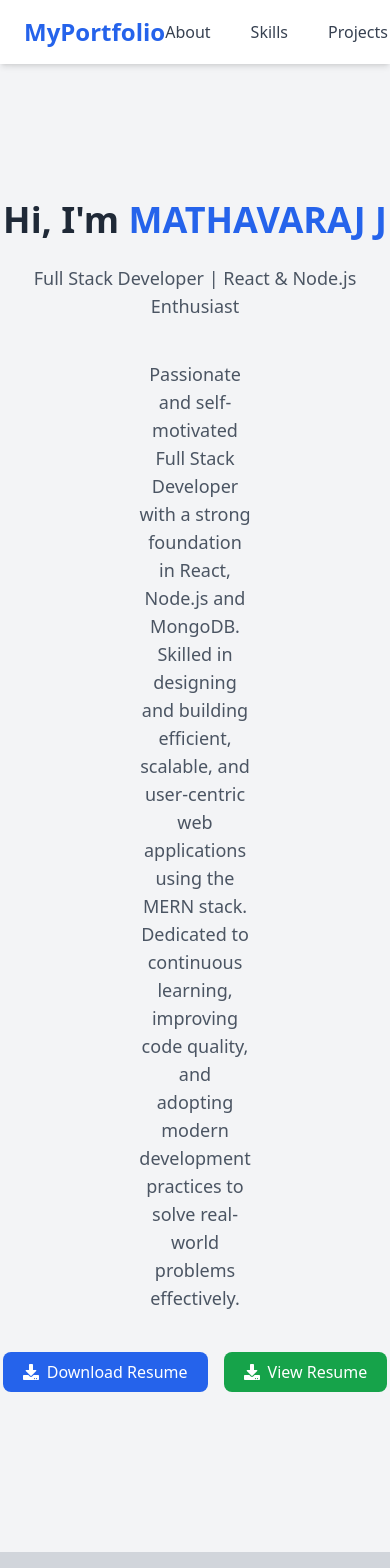
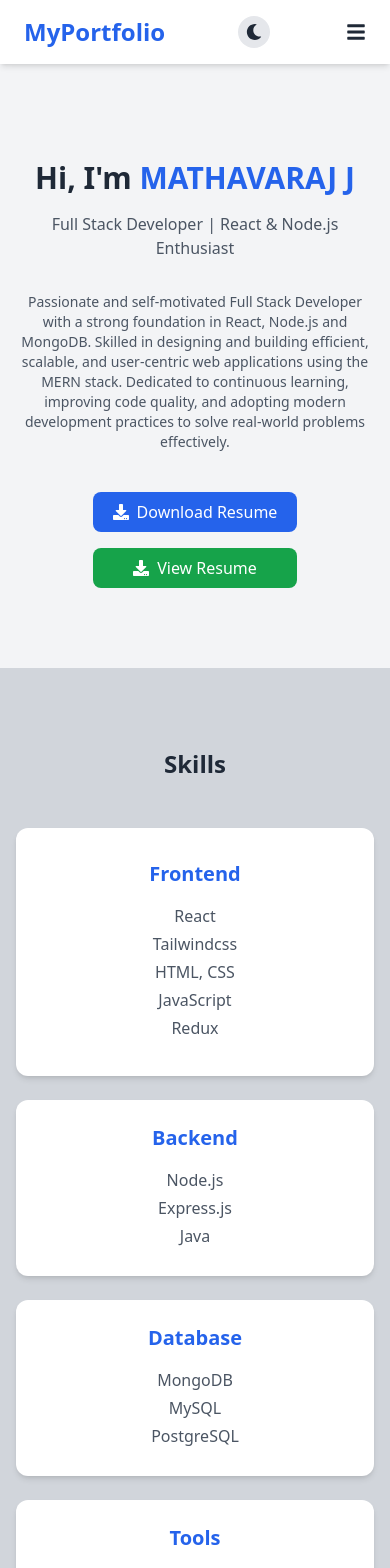
Before and after one commit to Mathavaraj1219/My-Portfolio, a React (Vite) app in the folder my-portfolio/: page / in a window 390 px wide. Shown: the top 1568 px of the page. Built offline with nearby package versions, Linux system fonts and the light colour scheme.

Commit message:
refactor: improve layout and styling across multiple components for better responsiveness and visual consistency

```diff
--- a/my-portfolio/src/components/About.jsx
+++ b/my-portfolio/src/components/About.jsx
@@ -4,9 +4,9 @@ import { FaDownload } from 'react-icons/fa';
 
 const About = () => {
 return (
-    <section className="flex flex-col items-center justify-center text-center mt-10 py-40 bg-gray-100 dark:bg-gray-700">
+    <section className="flex flex-col items-center justify-center text-center mt-20 py-20 px-4 sm:px-8 md:px-16 lg:px-32 bg-gray-100 dark:bg-gray-700">
     <motion.h1
-        className="text-4xl font-bold mb-6"
+        className="text-3xl sm:text-4xl font-bold mb-4"
         initial={{ opacity: 0, x: -500 }}
         whileInView={{ opacity: 1, x: 0 }}
         transition={{ duration: 1 }}
@@ -16,7 +16,7 @@ return (
 
 
     <motion.p
-        className="text-lg text-gray-600 dark:text-gray-300 mb-10"
+        className="text-base sm:text-lg text-gray-600 dark:text-gray-300 mb-8"
         initial={{ opacity: 0, x:500 }}
         whileInView={{ opacity: 1, x:0 }}
         transition={{ duration: 1.5 }}
@@ -24,19 +24,19 @@ return (
         Full Stack Developer | React & Node.js Enthusiast
     </motion.p>
 
-    <p className="text-lg text-gray-600 text-center dark:text-gray-300 mb-10 px-60">Passionate and self-motivated Full Stack Developer with a strong foundation in React, Node.js and MongoDB.
+    <p className="text-sm sm:text-base md:text-lg text-gray-600 dark:text-gray-300 mb-10 max-w-3xl">Passionate and self-motivated Full Stack Developer with a strong foundation in React, Node.js and MongoDB.
     Skilled in designing and building efficient, scalable, and user-centric web applications using the MERN stack.
     Dedicated to continuous learning, improving code quality, and adopting modern development practices to solve real-world problems effectively.</p>
 
 
-    <div className="flex gap-4">
-        <motion.a href="/Mathavaraj-j-resume.pdf" download className="flex items-center gap-2 bg-blue-600 text-white px-5 py-2 rounded-lg hover:bg-blue-700 transition duration-300"
+    <div className="flex flex-col sm:flex-row gap-4">
+        <motion.a href="/Mathavaraj-j-resume.pdf" download className="flex items-center justify-center gap-2 bg-blue-600 text-white px-5 py-2 rounded-lg hover:bg-blue-700 transition duration-300"
         whileHover={{ scale: 1.1 }}
         >
             <FaDownload /> Download Resume
         </motion.a>
 
-        <motion.a href="/Mathavaraj-j-resume.pdf" target="_blank" rel="noopener noreferrer" className="flex items-center gap-2 bg-green-600 text-white px-5 py-2 rounded-lg hover:bg-green-700 transition duration-300"
+        <motion.a href="/Mathavaraj-j-resume.pdf" target="_blank" rel="noopener noreferrer" className="flex items-center justify-center gap-2 bg-green-600 text-white px-5 py-2 rounded-lg hover:bg-green-700 transition duration-300"
         whileHover={{ scale: 1.1 }}
         >
             <FaDownload /> View Resume
--- a/my-portfolio/src/components/Contacts.jsx
+++ b/my-portfolio/src/components/Contacts.jsx
@@ -63,9 +63,9 @@ const showToast = (type) => {
 return (
     <section className="py-32 text-center bg-gray-100 dark:bg-gray-700">
         <h2 className="text-3xl font-bold mb-10">Contact Me</h2>
-        <form ref={form} onSubmit={sendEmail} className="flex flex-col gap-4 max-w-md mx-auto">
-            <input type="text" name="name" placeholder="Your Name" required className="border p-2 rounded" />
-            <input type="email" name="email" placeholder="Your Email" required className="border p-2 rounded" />
+        <form ref={form} onSubmit={sendEmail} className="flex flex-col gap-4 max-w-md mx-auto px-4">
+            <input type="text" name="name" placeholder="Your Name" required className="border p-2 rounded w-full" />
+            <input type="email" name="email" placeholder="Your Email" required className="border p-2 rounded w-full" />
             <textarea name="message" placeholder="Your Message" required className="border text-black p-2 rounded h-32" />
             <button
                 type="submit"
--- a/my-portfolio/src/components/Education.jsx
+++ b/my-portfolio/src/components/Education.jsx
@@ -6,7 +6,7 @@ const Education = () => {
 return (
     <section className="py-32 bg-gray-300 dark:bg-gray-800 text-center">
         <h2 className="text-3xl font-bold mb-20">Education</h2>
-        <div className="grid grid-rows-4 gap-6 max-w-5xl mx-auto px-4">
+        <div className="grid grid-cols-1 gap-8 max-w-4xl mx-auto px-4 sm:px-8 md:px-16 lg:px-32">
             <motion.div className="bg-white dark:bg-gray-700 p-6 rounded-xl shadow-md"
                     initial={{ opacity: 0, scale: 0 }}
                     whileInView={{ opacity: 1, scale: 1 }}
--- a/my-portfolio/src/components/Footer.jsx
+++ b/my-portfolio/src/components/Footer.jsx
@@ -3,8 +3,8 @@ import { Link } from "react-scroll";
 
 export default function Footer() {
   return (
-    <footer className="bg-gray-300 dark:bg-gray-800 py-8 mt-12">
-      <div className="max-w-6xl mx-auto px-6 md:flex md:items-center md:justify-between">
+    <footer className="bg-gray-300 dark:bg-gray-800 py-8 mt-12 px-4">
+      <div className="max-w-6xl mx-auto flex flex-col md:flex-row md:items-center md:justify-between gap-6">
         <div className="text-center md:text-left mb-4 md:mb-0">
           <h2 className="text-2xl ">MATHAVARAJ J</h2>
           <p className="text-sm">Full Stack Developer</p>
--- a/my-portfolio/src/components/Navbar.jsx
+++ b/my-portfolio/src/components/Navbar.jsx
@@ -1,21 +1,34 @@
 import { Link } from 'react-scroll';
-import { FaSun, FaMoon } from 'react-icons/fa';
-
+import { FaSun, FaMoon, FaBars, FaTimes } from 'react-icons/fa';
+import { useState } from 'react';
 
 const Navbar = ({ darkMode, setDarkMode }) => {
+    const [menuOpen, setMenuOpen] = useState(false);
+
 return (
     <nav className="fixed flex justify-between items-center px-6 py-4 bg-white dark:bg-gray-800 shadow-md w-full top-0 z-50">
-        <h1 className="text-2xl font-bold text-blue-600">MyPortfolio</h1>
-        <div className="flex gap-10 text-gray-700 dark:text-gray-200">
+        <h1 className="text-2xl md:text-2xl font-bold text-blue-600">MyPortfolio</h1>
+        <div className="hidden md:flex gap-8 text-gray-700 dark:text-gray-200">
             <Link to="about" smooth duration={500} className="cursor-pointer hover:text-blue-600">About</Link>
             <Link to="skills" smooth duration={500} className="cursor-pointer hover:text-blue-600">Skills</Link>
             <Link to="projects" smooth duration={500} className="cursor-pointer hover:text-blue-600">Projects</Link>
             <Link to="education" smooth duration={500} className="cursor-pointer hover:text-blue-600">Education</Link>
             <Link to="contact" smooth duration={500} className="cursor-pointer hover:text-blue-600">Contact</Link>
         </div>
-        <button onClick={() => setDarkMode(!darkMode)} className="p-2 rounded-full bg-gray-200 dark:bg-gray-700">
+        <button onClick={() => setDarkMode(!darkMode)} className="p-2 rounded-full bg-gray-200 ml-2 dark:bg-gray-700">
             {darkMode ? <FaSun className="text-yellow-400" /> : <FaMoon className="text-gray-800" />}
         </button>
+        <button className="md:hidden ml-3" onClick={() => setMenuOpen(!menuOpen)}>
+        {menuOpen ? <FaTimes size={20} /> : <FaBars size={20} />}
+      </button>
+      {menuOpen && (<div className="absolute top-16 left-0 w-full bg-white dark:bg-gray-800 flex flex-col items-center gap-6 py-6 shadow-md md:hidden">
+            <Link to="about" smooth duration={500} className="cursor-pointer hover:text-blue-600">About</Link>
+            <Link to="skills" smooth duration={500} className="cursor-pointer hover:text-blue-600">Skills</Link>
+            <Link to="projects" smooth duration={500} className="cursor-pointer hover:text-blue-600">Projects</Link>
+            <Link to="education" smooth duration={500} className="cursor-pointer hover:text-blue-600">Education</Link>
+            <Link to="contact" smooth duration={500} className="cursor-pointer hover:text-blue-600">Contact</Link>
+        </div>)}
+
     </nav>
 );
 };
--- a/my-portfolio/src/components/Projects.jsx
+++ b/my-portfolio/src/components/Projects.jsx
@@ -8,7 +8,7 @@ const Projects = () => {
 return (
     <section className="py-32 bg-gray-100 dark:bg-gray-700 text-center">
         <h2 className="text-3xl font-bold mb-20">Projects</h2>
-        <div className="grid grid-rows-4 gap-6 max-w-5xl mx-auto px-4">
+        <div className="grid grid-cols-1 gap-8 max-w-5xl mx-auto px-4 sm:px-8 md:px-16 lg:px-32">
                 <motion.div className="bg-gray-300 dark:bg-gray-600 p-6 rounded-xl shadow-md"
                     initial={{ opacity: 0, x: -500 }}
                     whileInView={{ opacity: 1, x: 0 }}
--- a/my-portfolio/src/components/Skills.jsx
+++ b/my-portfolio/src/components/Skills.jsx
@@ -3,11 +3,11 @@ import { motion } from 'framer-motion';
 
 
 const Skills = () => {
-const skills = ['HTML', 'CSS', 'JavaScript', 'React', 'Node.js', 'MongoDB'];
+
 return (
-    <section className="py-40 text-center bg-gray-300 dark:bg-gray-800">
-        <h2 className="text-3xl font-bold mb-20">Skills</h2>
-        <div className="grid grid-cols-4 gap-16 max-w-5xl mx-auto p-10">
+    <section className="py-20 text-center bg-gray-300 dark:bg-gray-800 px-4">
+        <h2 className="text-2xl sm:text-3xl font-bold mb-12">Skills</h2>
+        <div className="grid grid-cols-1 sm:grid-cols-2 lg:grid-cols-4 gap-6 max-w-6xl mx-auto">
                 <motion.div className="bg-white dark:bg-gray-700 p-8 rounded-xl shadow-md"
                 initial={{ opacity: 0, x:500, y: -200 }}
                 whileInView={{ opacity: 1, x: 0, y:0 }}
```
